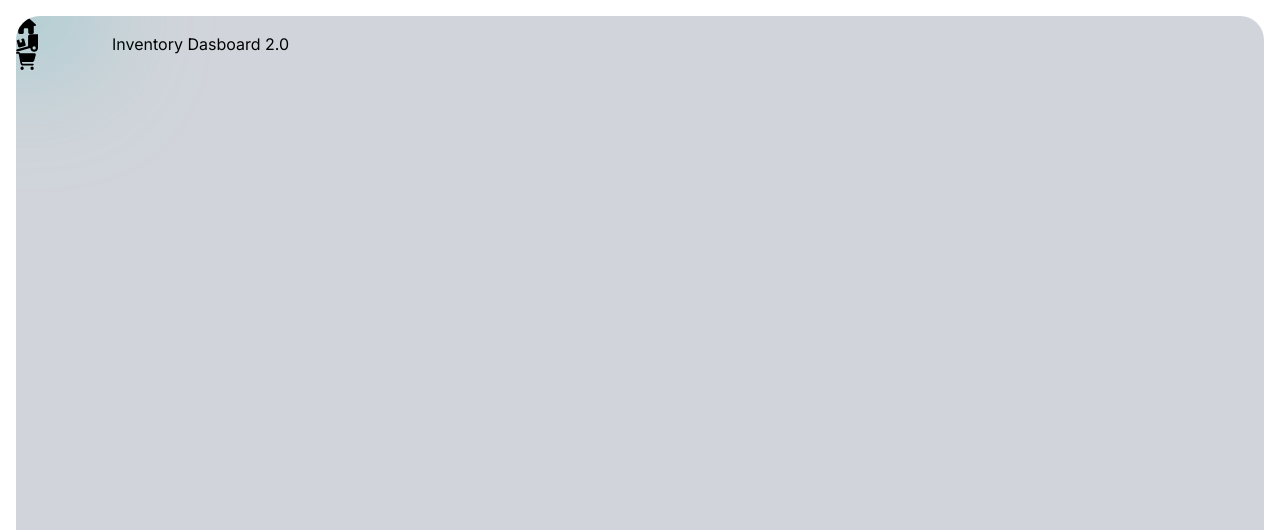
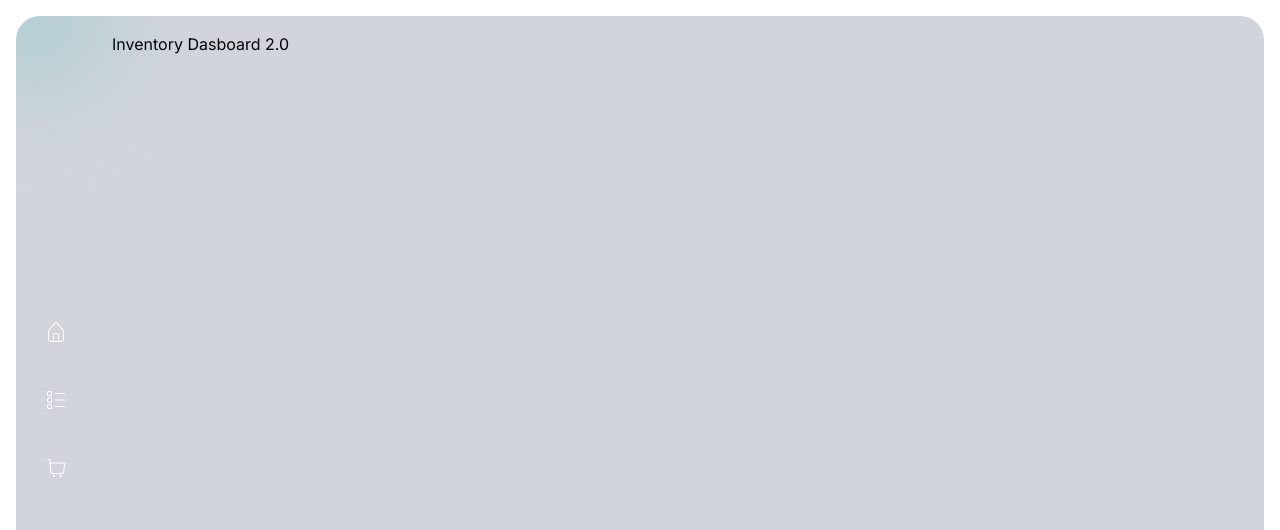
Before and after one commit to DansPlaying/inventory-managment, a Next.js app: page / in a window 1280 px wide. Shown: the top 530 px of the page. Built offline with nearby package versions, Linux system fonts and the light colour scheme.

Commit message:
feat: Integrate React Icons Library and Refactor Folder Structure

```diff
--- a/package.json
+++ b/package.json
@@ -14,7 +14,8 @@
     "next": "14.0.4",
     "prisma": "^5.7.0",
     "react": "^18",
-    "react-dom": "^18"
+    "react-dom": "^18",
+    "react-icons": "^4.12.0"
   },
   "devDependencies": {
     "@types/node": "^20",
--- a/src/app/layout.tsx
+++ b/src/app/layout.tsx
@@ -1,7 +1,7 @@
 import type { Metadata } from 'next'
 import { Inter } from 'next/font/google'
 import './globals.css'
-import SideNav from '@/ui/components/sidenav'
+import SideNav from '@/app/ui/components/sidenav'
 
 const inter = Inter({ subsets: ['latin'] })
 
@@ -22,7 +22,7 @@ export default function RootLayout({
           <div className='border rounded absolute blur-3xl w-[118px] h-[102px] bg-radial-gradient-blue top-[-59px] left-[-51px]'></div>
           <div className='border rounded absolute blur-3xl w-[118px] h-[102px] bg-radial-gradient-yellow bottom-[-59px] left-[-51px]'></div>
           <div className='grid grid-cols-main-layout h-full'>
-              <SideNav />
+            <SideNav />
             <div>
               {children}
             </div>
--- /dev/null
+++ b/src/app/ui/components/sidenav.tsx
@@ -0,0 +1,46 @@
+'use client'
+import Link from "next/link";
+import { usePathname } from "next/navigation";
+import { CiBoxList, CiHome, CiShoppingCart } from "react-icons/ci";
+
+const links = [
+  {
+    title: 'General',
+    href: '/',
+    icon: <CiHome />,
+  },
+  {
+    title: 'Inventario',
+    href: '/stock',
+    icon: <CiBoxList />,
+  },
+  {
+    title: 'Crédito',
+    href: '/creditControl',
+    icon: <CiShoppingCart />,
+  },
+];
+
+export default function SideNav() {
+  // const pathName = usePathname()
+  return (
+    <nav className="flex items-center justify-center py-6">
+      <ul className="flex flex-col gap-11 items-center">
+        {
+          links.map((link) => {
+            return (
+              <li key={link.title}>
+                <Link
+                  key={link.title}
+                  href={link.href}
+                  className="block text-light text-2xl"
+                >
+                  {link.icon}
+                </Link>
+              </li>
+            );
+          })}
+      </ul>
+    </nav>
+  );
+}
--- a/src/ui/components/icons.tsx
+++ /dev/null
@@ -1,30 +0,0 @@
-interface svgProps {
-  color?: string;
-  width?: string;
-  height?: string;
-}
-
-
-export function HomeIcon({ color = "#FFF" }: svgProps) {
-  return (
-    <svg xmlns="http://www.w3.org/2000/svg" height="18" width="20" viewBox="0 0 576 512">
-      <path d="M575.8 255.5c0 18-15 32.1-32 32.1h-32l.7 160.2c0 2.7-.2 5.4-.5 8.1V472c0 22.1-17.9 40-40 40H456c-1.1 0-2.2 0-3.3-.1c-1.4 .1-2.8 .1-4.2 .1H416 392c-22.1 0-40-17.9-40-40V448 384c0-17.7-14.3-32-32-32H256c-17.7 0-32 14.3-32 32v64 24c0 22.1-17.9 40-40 40H160 128.1c-1.5 0-3-.1-4.5-.2c-1.2 .1-2.4 .2-3.6 .2H104c-22.1 0-40-17.9-40-40V360c0-.9 0-1.9 .1-2.8V287.6H32c-18 0-32-14-32-32.1c0-9 3-17 10-24L266.4 8c7-7 15-8 22-8s15 2 21 7L564.8 231.5c8 7 12 15 11 24z" />
-    </svg>
-  );
-}
-
-export function Cart({ color = "#000" }: svgProps) {
-  return (
-    <svg xmlns="http://www.w3.org/2000/svg" height="18" width="20" viewBox="0 0 576 512">
-      <path d="M0 24C0 10.7 10.7 0 24 0H69.5c22 0 41.5 12.8 50.6 32h411c26.3 0 45.5 25 38.6 50.4l-41 152.3c-8.5 31.4-37 53.3-69.5 53.3H170.7l5.4 28.5c2.2 11.3 12.1 19.5 23.6 19.5H488c13.3 0 24 10.7 24 24s-10.7 24-24 24H199.7c-34.6 0-64.3-24.6-70.7-58.5L77.4 54.5c-.7-3.8-4-6.5-7.9-6.5H24C10.7 48 0 37.3 0 24zM128 464a48 48 0 1 1 96 0 48 48 0 1 1 -96 0zm336-48a48 48 0 1 1 0 96 48 48 0 1 1 0-96z" />
-    </svg>
-  );
-}
-
-export function Inventory({ color = "#FFF" }: svgProps) {
-  return (
-    <svg xmlns="http://www.w3.org/2000/svg" height="18" width="22" viewBox="0 0 640 512">
-      <path d="M640 0V400c0 61.9-50.1 112-112 112c-61 0-110.5-48.7-112-109.3L48.4 502.9c-17.1 4.6-34.6-5.4-39.3-22.5s5.4-34.6 22.5-39.3L352 353.8V64c0-35.3 28.7-64 64-64H640zM576 400a48 48 0 1 0 -96 0 48 48 0 1 0 96 0zM23.1 207.7c-4.6-17.1 5.6-34.6 22.6-39.2l46.4-12.4 20.7 77.3c2.3 8.5 11.1 13.6 19.6 11.3l30.9-8.3c8.5-2.3 13.6-11.1 11.3-19.6l-20.7-77.3 46.4-12.4c17.1-4.6 34.6 5.6 39.2 22.6l41.4 154.5c4.6 17.1-5.6 34.6-22.6 39.2L103.7 384.9c-17.1 4.6-34.6-5.6-39.2-22.6L23.1 207.7z" />
-    </svg>
-  );
-}
--- a/src/ui/components/sidenav.tsx
+++ /dev/null
@@ -1,44 +0,0 @@
-'use client'
-import Link from "next/link";
-import { usePathname } from "next/navigation";
-import { HomeIcon, Cart, Inventory } from "./icons";
-
-
-const links = [
-    {
-        title: 'General',
-        href: '/',
-        icon: HomeIcon,
-    },
-    {
-        title: 'Inventario',
-        href: '/stock',
-        icon: Inventory,
-    },
-    {
-        title: 'Crédito',
-        href: '/creditControl',
-        icon: Cart,
-    },
-];
-
-
-export default function SideNav() {
-    // const pathName = usePathname()
-    return (
-        <nav className="relative ">
-            {links.map((link) => {
-                const LinkIcon = link.icon;
-                return (
-                    <Link
-                        key={link.title}
-                        href={link.href}
-                        className="flex grow items-center justify-center"
-                    >
-                        <LinkIcon />
-                    </Link>
-                );
-            })}
-        </nav>
-    );
-}
```
Also changed, not shown: 1 other file (tests, documents, lock files or other folders).
